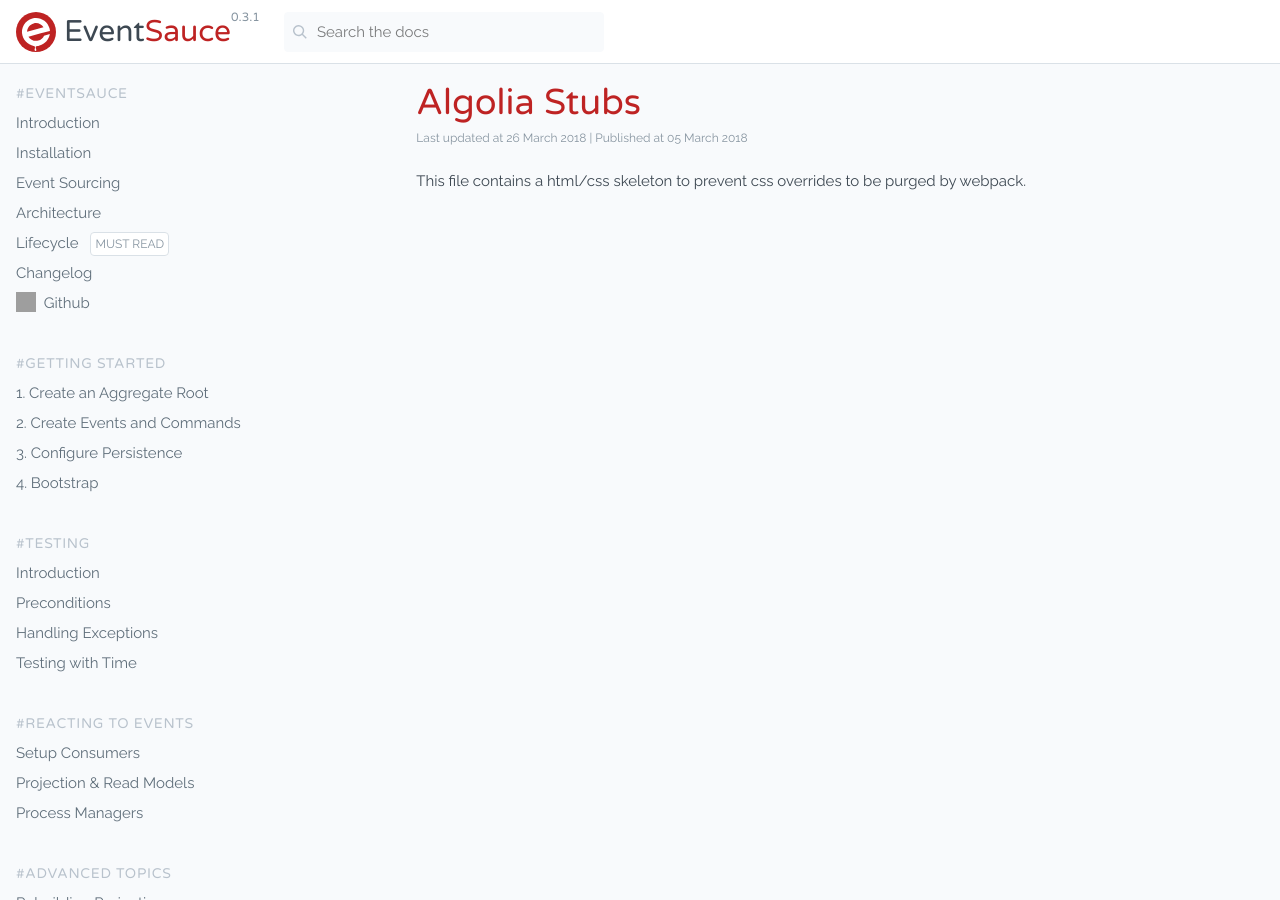
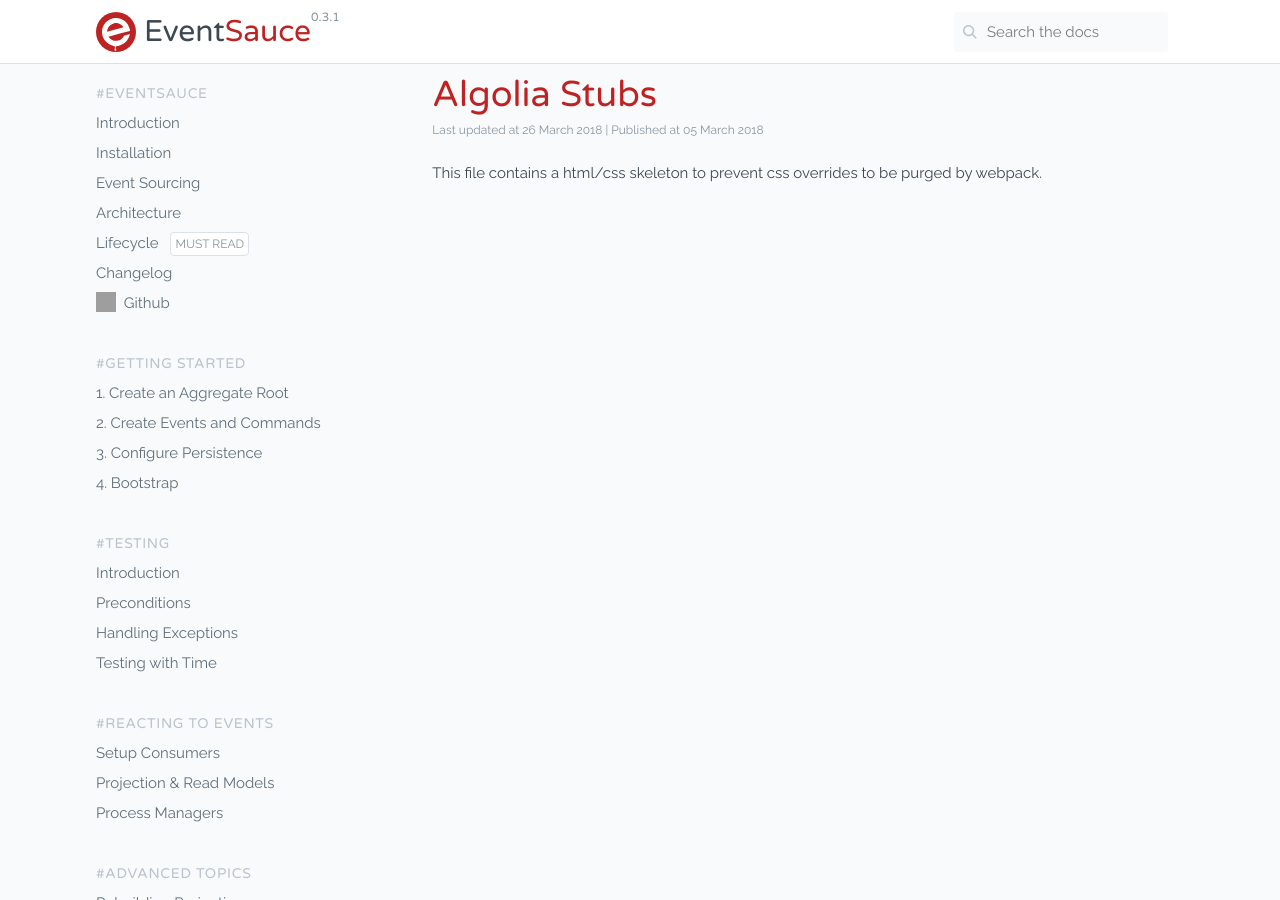
Before and after one commit to EventSaucePHP/EventSauce, a Jekyll site: the page built from docs/docs/stubs.md, in a window 1280 px wide and 900 px high. Built offline with Jekyll 4.4.1, drawn with Linux system fonts in a browser that asks for light colours; comment, search, counter and statistics services are not loaded; grey boxes are pictures that could not be loaded.

Commit message:
Made layout centered within a max-width

```diff
--- a/docs/_layouts/default.html
+++ b/docs/_layouts/default.html
@@ -24,15 +24,17 @@
     <!--<base href="//eventsauce.io/">-->
 </head>
 <body class="min-h-screen min-w-full pt-12 leading-normal bg-grey-lightest">
-<div class="px-4 h-16 fixed z-10 pin-t w-screen py-2 bg-white border-grey-light border-b">
+<div class="h-16 fixed z-10 pin-t w-screen bg-white border-grey-light border-b">
+    <div class="max-w-lg lg:max-w-2xl mx-auto px-4 py-2">
         <div class="flex items-center flex-no-shrink pt-1">
             <a href="/" class="flex items-center">
                 <img class="fill-current h-10 w-10 mr-2" width="30" height="30" src="/static/logo.svg"/>
-            <span class="pr-2 font-normal font-heading leading-none text-3xl text-grey-darkest hidden md:block">
+                <span class="pr-2 font-normal font-heading leading-none text-3xl text-grey-darkest hidden sm:block">
                     Event<span class="text-red">Sauce</span><sup class="text-xs relative text-grey-dark" style="top: -20px;">{{ site.data.project.version }}</sup>
                 </span>
             </a>
-        <div class="flex-grow h-10 px-4 relative">
+            <div class="flex-grow"></div>
+            <div class="flex-no-grow h-10 px-4 relative">
                 <input id="global-search" class="focus:outline-0 h-10 py-2 pl-8 pr-2 rounded border border-grey-lightest focus:border-grey-light bg-grey-lightest focus:bg-white focus:placeholder-white max-w-xs w-full appearance-none" type="text" placeholder="Search the docs" />
                 <span class="pointer-events-none absolute pin-y pin-l pl-6 flex items-center">
                     <svg class="fill-current pointer-events-none text-grey w-4 h-4 border-transparent border" xmlns="http://www.w3.org/2000/svg" viewBox="0 0 20 20"><path d="M12.9 14.32a8 8 0 1 1 1.41-1.41l5.35 5.33-1.42 1.42-5.33-5.34zM8 14A6 6 0 1 0 8 2a6 6 0 0 0 0 12z"/></svg>
@@ -48,10 +50,11 @@
             </a>
         </div>
     </div>
+</div>
 
-<main class="lg:flex">
-    <nav id="main-navigation" class="lg:w-auto w-fullfixed lg:relative flex-no-shrink min-h-screen hidden lg:block">
-        <menu class="p-4 mt-0">
+<main class="lg:flex max-w-2xl mx-auto">
+    <nav id="main-navigation" class="lg:w-auto p-4 w-fullfixed lg:relative flex-no-shrink min-h-screen hidden lg:block">
+        <menu class="p-0 mt-0">
             {% for section in site.data.menu %}
             <h2 class="cli-prefixed text-sm leading-loose tracking-wide text-grey uppercase">{{
                 section[0] }}</h2>
@@ -66,8 +69,8 @@
             {% endfor %}
         </menu>
     </nav>
-    <div id="main-article" class="flex-grow p-4 lg:block">
-        <article class="max-w-lg mx-auto">
+    <div id="main-article" class="flex-grow lg:block">
+        <article class="max-w-lg mx-auto px-4 py-2">
             {% unless page.hide_title %}
             <h1 class="mb-1">{% if page.alternate_title %}{{ page.alternate_title }}{% else %}{{ page.title }}{% endif %}</h1>
             <p class="text-xs text-grey-dark rounded rounded-t-none mb-4 text-shadow inline-block">
```
Also changed, not shown: docs/styles/index.css (+4 -4 lines), docs/dist/styles.css. Lines whose indentation alone changed are shown as unchanged.
